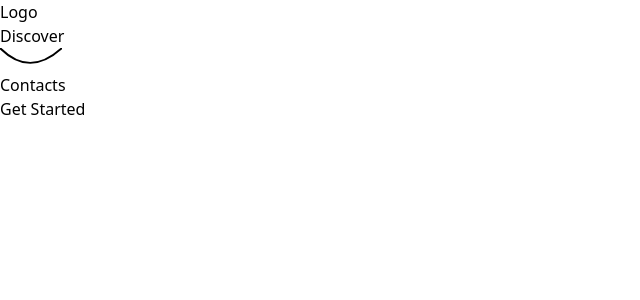
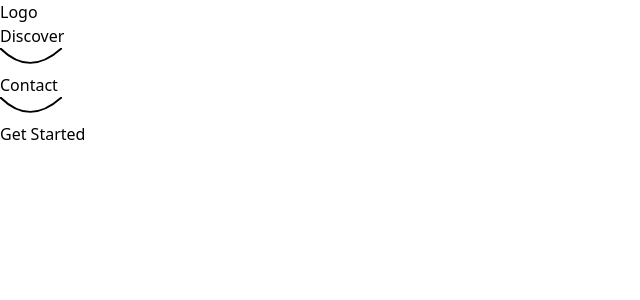
Before and after one commit to jonayeds/BOOK-LOOP, a React (Vite) app in the folder client/: page / in a window 1280 px wide. Shown: the top 300 px of the page, without its empty margins (0-640 px from the left). Built offline with nearby package versions, Linux system fonts and the light colour scheme.

Commit message:
added template component for navigation links

```diff
--- /dev/null
+++ b/client/src/components/NavBar/AnimatedNavigation.jsx
@@ -0,0 +1,45 @@
+/* eslint-disable react/prop-types */
+import {gsap} from "gsap"
+
+const AnimatedNavigation = ({name, placeholderName, navLinkName}) => {
+    const handleNavAnimation = ()=>{
+        const tl = gsap.timeline()
+
+        tl.to(`.${navLinkName}`,{
+            display:"flex",
+            justifySelf:"start",
+            width:62,
+            duration:1,
+        })
+    }
+    const navBarOutAnimation = ()=>{
+        const tl = gsap.timeline()
+        tl.to(`.${placeholderName}`, {
+            width:62,
+            duration:1
+        })
+        .to(`.${navLinkName}`, {
+            display:"hidden",
+            width:0,
+            duration:0.2
+        })
+        .to(`.${placeholderName}`, {
+            width:0,
+            duration:0.2,
+        })
+
+    }
+  return (
+    <div className="relative " onMouseLeave={navBarOutAnimation} onMouseOver={handleNavAnimation}>
+                            <p>{name}</p>
+                            <div className={`w-0  h-[25px] absolute pointer-events-none  bg-white mt-2 z-10 ${placeholderName}`}></div>
+                            <div className={`w-0 absolute z-0  hidden overflow-hidden mt-2 pointer-events-none ${navLinkName}`}>
+                            <svg  height={"25"} className="" width={"62"}>
+                            <path d="M 0 0 C 20 20, 40 20, 62 0"  stroke="black" style={{strokeWidth:"2px"}}  fill="transparent"/>
+                            </svg>
+                            </div>
+                        </div>
+  )
+}
+
+export default AnimatedNavigation
--- a/client/src/components/NavBar/NavBar.jsx
+++ b/client/src/components/NavBar/NavBar.jsx
@@ -1,34 +1,8 @@
-import {gsap} from "gsap"
+import AnimatedNavigation from "./AnimatedNavigation"
 
 
 const NavBar = () => {
-    const handleNavAnimation = ()=>{
-        const tl = gsap.timeline()
 
-        tl.to(".navLink",{
-            display:"flex",
-            justifySelf:"start",
-            width:62,
-            duration:1,
-        })
-    }
-    const navBarOutAnimation = ()=>{
-        const tl = gsap.timeline()
-        tl.to(".placeHolder", {
-            width:62,
-            duration:1
-        })
-        .to(".navLink", {
-            display:"hidden",
-            width:0,
-            duration:0.2
-        })
-        .to(".placeHolder", {
-            width:0,
-            duration:0.2,
-        })
-
-    }
 
   return (
     <nav className="relative w-screen -mx-[7vw] " >
@@ -39,17 +13,11 @@ const NavBar = () => {
             <div>
                 <ul className="flex gap-[2vw] font-semibold text-gray-700">
                     <li>
-                        <div className="relative " onMouseLeave={navBarOutAnimation} onMouseOver={handleNavAnimation}>
-                            <p>Discover</p>
-                            <div className="w-0 placeHolder h-[25px] absolute   bg-white mt-2 z-10"></div>
-                            <div className="w-0 absolute z-0 navLink hidden overflow-hidden mt-2">
-                            <svg  height={"25"} className="" width={"62"}>
-                            <path d="M 0 0 C 20 20, 40 20, 62 0"  stroke="black" style={{strokeWidth:"2px"}}  fill="transparent"/>
-                            </svg>
-                            </div>
-                        </div>
+                      <AnimatedNavigation name={"Discover"} navLinkName={"discover"} placeholderName={"discoverPlaceholder"}/>
                     </li>
-                    <li>Contacts</li>
+                    <li>
+                        <AnimatedNavigation name={"Contact"} navLinkName={"contact"} placeholderName={"contactPlaceholder"}  />
+                    </li>
                 </ul>
             </div>
             <div>
```
